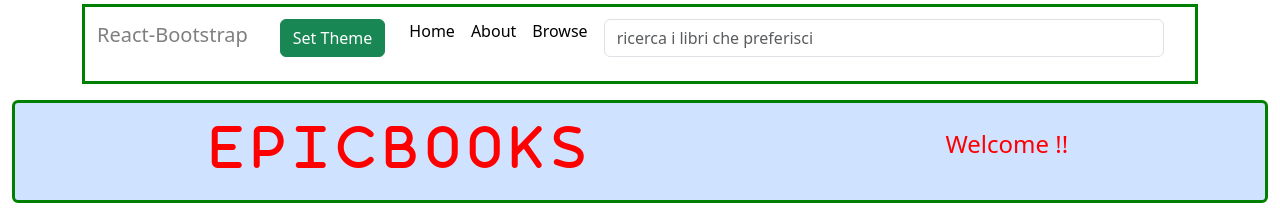
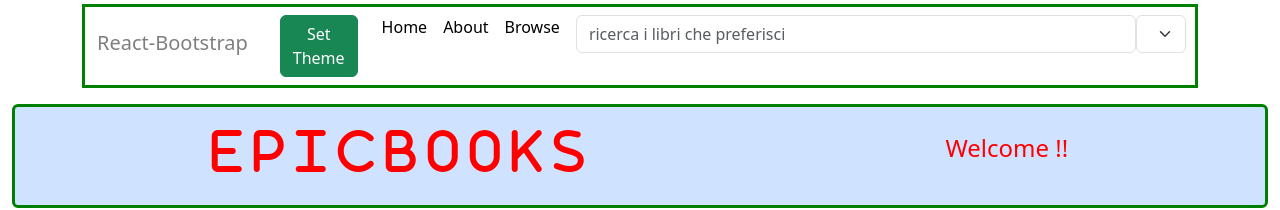
Before and after one commit to andrearuocco/week1day4_m5, a React (Create React App) app: page / in a window 1280 px wide. Shown: the top 210 px of the page. Built offline with nearby package versions, Linux system fonts and the light colour scheme.

Commit message:
jsonswitch

```diff
--- a/src/App.js
+++ b/src/App.js
@@ -4,8 +4,11 @@ import MyNav from './Components/MyNav';
 import MyFooter from './Components/MyFooter';
 
 import AllTheBooks from './Components/pages/AllTheBooks';
-import books from './Components/data/history.json'
-import { useContext, useState } from 'react'
+
+import history from './Components/data/history.json'
+
+
+import { useEffect, useState } from 'react'
 import NotFound from './Components/pages/NotFound';
 import { BrowserRouter, Route, Routes } from 'react-router-dom';
 import BookDetails from './Components/pages/BookDetails';
@@ -13,8 +16,11 @@ import { ThemeContext, ThemeContextProvider } from './Components/ThemeContextPro
 
 
 function App() {
+
+  const [books, setBooks] = useState(history)
   /* stato necessario per ricerca e function filter books */
   const [search, setSearch] = useState('')
+
 
 /*   const {theme} = useContext(ThemeContext)
   console.log(theme) */
@@ -45,11 +51,12 @@ function App() {
       }
   */
   /* stato necessario per ricerca e function filter books */
+
   return (
     <ThemeContextProvider>
       <BrowserRouter>
         <Container>
-          <MyNav handleSearch={handleSearch} />
+          <MyNav handleSearch={handleSearch} setBooks={setBooks}/>
         </Container>
 
 
--- a/src/Components/MyNav.jsx
+++ b/src/Components/MyNav.jsx
@@ -3,11 +3,44 @@ import Nav from 'react-bootstrap/Nav';
 import Navbar from 'react-bootstrap/Navbar';
 import { Form, InputGroup, Button } from 'react-bootstrap';
 import './MyNav.css'
-import { useContext } from 'react';
+import { useContext, useState } from 'react';
 import { ThemeContext } from './ThemeContextProvider';
+import history from './data/history.json'
+import fantasy from './data/fantasy.json'
+import horror from './data/horror.json'
+import romance from './data/romance.json'
+import scifi from './data/scifi.json'
 
 /* handleSearch passata come props */
-function MyNav({ handleSearch}) {
+function MyNav({ handleSearch, setBooks }) {
+  const [selectedGenre, setSelectedGenre] = useState('History')
+  const handleGenreChange = (e) => {
+    const genre = e.target.value
+    setSelectedGenre(genre)
+    switch (genre) {
+        case 'History':
+
+            setBooks(history)
+            break
+        case 'Fantasy':
+
+            setBooks(fantasy)
+            break
+        case 'Horror':
+            setBooks(horror)
+            break
+        case 'Romance':
+            setBooks(romance)
+            break
+        case 'Sci-Fi':
+            setBooks(scifi)
+            break
+        default:
+            setBooks(history)
+            break
+    }
+}
+
     const {theme, toggleTheme} = useContext (ThemeContext)
     return (
 
@@ -35,6 +68,16 @@ function MyNav({ handleSearch}) {
                 </InputGroup>
 
               </Nav.Item>
+              <Nav.Item>
+              <Form.Select aria-label="Default select example" onChange={handleGenreChange}
+                  >
+                        <option value="History" >History</option>
+                        <option value="Fantasy" >Fantasy</option>
+                        <option value="Horror" >Horror</option>
+                        <option value="Romance" >Romance</option>
+                        <option value="Sci-Fi" >Sci-Fi</option>
+                    </Form.Select>
+              </Nav.Item>
             </Nav>
           </Navbar.Collapse>
         </Container>
```
